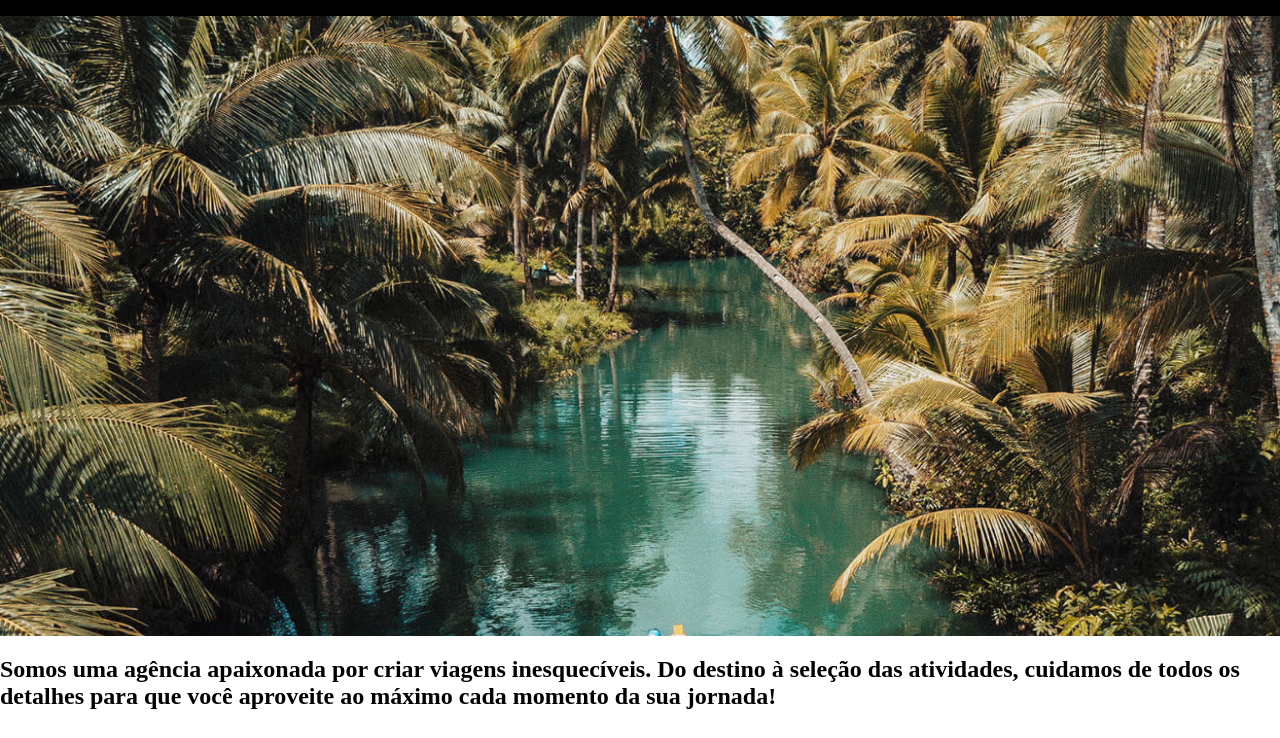
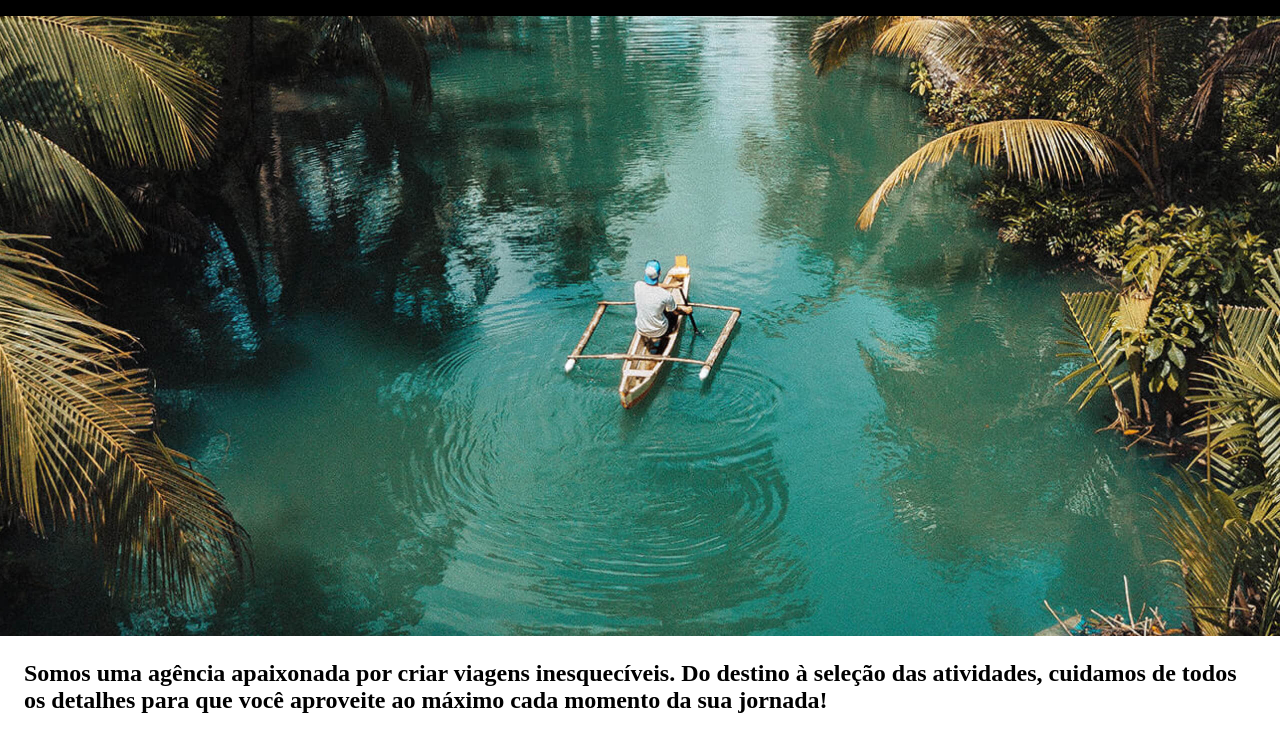
Before and after one commit to HugoFreitas7/jornada-viagens, a plain HTML site: page index.html in a window 1280 px wide. Shown: the part 124-862 px from the top of the page. Drawn offline with Linux system fonts and the light colour scheme; a web font is replaced by a local one.

Commit message:
Corrige min-width

```diff
--- a/css/hero.css
+++ b/css/hero.css
@@ -1,9 +1,18 @@
+.hero {
+  width: 100%;
+}
+
 .img-hero {
   height: 400px;
   width: 100%;
   background-image: url(../img/hero-mobile.jpg);
   background-repeat: no-repeat;
   background-size: cover;
+  background-position: center;
+}
+
+.hero h2 {
+  margin: 24px;
 }
 
 @media screen and (min-width: 768px) {
@@ -13,15 +22,17 @@
     background-image: url(../img/hero-tablet.jpg);
     background-repeat: no-repeat;
     background-size: cover;
+    background-position: center;
   }
 }
 
-@media screen and (min-width: 1024) {
+@media screen and (min-width: 1024px) {
   .img-hero {
     height: 620px;
     width: 100%;
     background-image: url(../img/hero-desktop.jpg);
     background-repeat: no-repeat;
     background-size: cover;
+    background-position: center;
   }
 }
```
